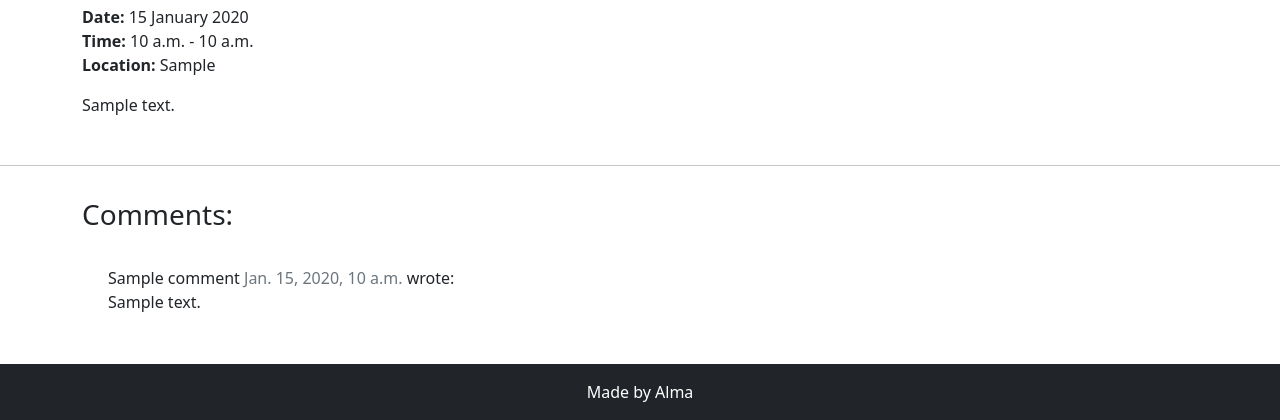
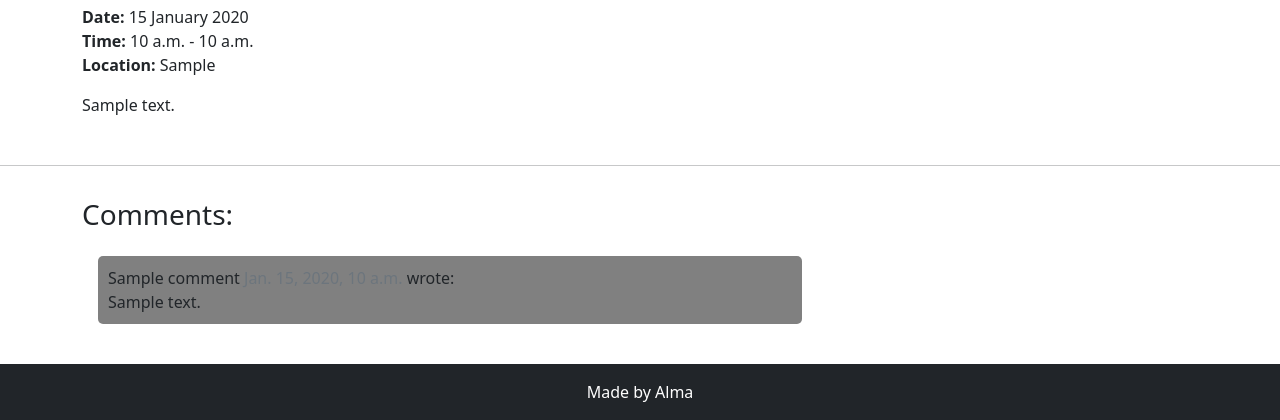
Before and after one commit to AlmaBroman/flea-finder-stockholm, a Django app: a page that uses templates/base.html in a window 1280 px wide. Shown: the part 675-1095 px from the top of the page. Run offline with Django 3.2, Linux system fonts and the light colour scheme; tables that the repository leaves empty hold one stand-in row (values such as "Sample post").

Commit message:
Add style to comments in Post detail

```diff
--- a/static/css/style.css
+++ b/static/css/style.css
@@ -76,3 +76,8 @@ p {
 .pd-card {
     border: none;
 }
+
+.comments {
+    border-radius: 5px;
+    background-color: grey;
+}
```
